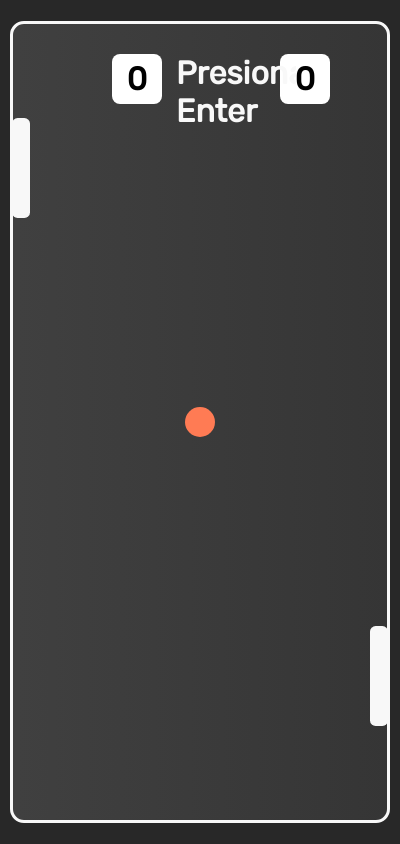
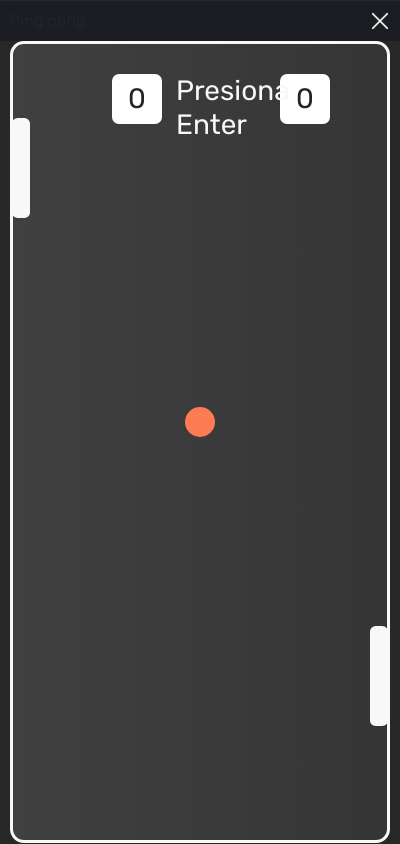
Before and after one commit to FernandoDC-MX/motion-project, an Electron app: page src/app/pingpong.html in a window 400 px wide. Drawn offline with Linux system fonts and the light colour scheme.

Commit message:
Barra agregada

```diff
--- a/src/app/css/pingpong.css
+++ b/src/app/css/pingpong.css
@@ -6,12 +6,101 @@
     font-family: 'Rubik';
     user-select: none;
 }
+.topBar{
+    display: flex;
+    flex-direction: row;
+    width: 100%;
+    height: 40px;
+    background-color: #1B1D23;
+    -webkit-user-select: none;
+    user-select: none;
+}
+
+.topBar > .titleBar{
+    display: flex;
+    flex-direction: row;
+    align-items: center;
+}
+
+.topBar > .titleBar{
+    display: flex;
+    flex-direction: row;
+    align-items: center;
+    width: 100%;
+}
+
+.titleBar > .toggleButton{
+    width: 45px;
+    height: 40px;
+    border: none;
+    outline: none;
+    background-color: transparent;
+    background-image: url('../icons/menu.png');
+    background-repeat: no-repeat;
+    background-position: center;
+    transition: 0.2s;
+    cursor: pointer;
+}
+
+.titleBar > .toggleButton:hover{
+    background-color: #272C36;
+}
+
+.titleBar > .toggleButton:active{
+    background-color: #4F9FEE;
+}
+
+.titleBar > img{
+    margin-left: 10px;
+}
+
+.titleBar > .title{
+    margin-left: 10px;
+    width: 100%;
+    line-height: 30px;
+    margin-top: 5px;
+    padding-bottom: 5px;
+    -webkit-app-region: drag;
+}
+
+.topBar > .titleBarBtns{
+    display: flex;
+    flex-direction: row;
+    width: 120px;
+    height: 40px;
+}
+
+.titleBarBtns > .topBtn{
+    width: 40px;
+    height: 40px;
+    border: none;
+    outline: none;
+    background-color: transparent;
+    background-repeat: no-repeat;
+    background-position: center;
+    transition: 0.2s;
+    cursor: pointer;
+}
+
+.titleBarBtns > .topBtn:hover{
+    background-color: #272C36;
+}
+
+.titleBarBtns > .topBtn:active{
+    background-color: #4F9EEE;
+}
+
+.titleBarBtns > .closeBtn{
+    background-image: url('../icons/close.png');
+}
+
 
 body {
 	height: 100vh;
 	width: 100%;
     background: #282828;
 	display: flex;
+    flex-direction: column;
 	justify-content: center;
 	align-items: center;
 }
--- a/src/app/js/pingpong.js
+++ b/src/app/js/pingpong.js
@@ -119,7 +119,7 @@ if (
 
 	ball_coord = initial_ball_coord;
 	ball.style = initial_ball.style;
-	message.innerHTML = 'Press Enter to Play Pong';
+	message.innerHTML = 'Presionar Enter';
 	message.style.left = 38 + 'vw';
 	return;
 }
--- a/src/app/pingpong.html
+++ b/src/app/pingpong.html
@@ -7,12 +7,29 @@
 		"width=device-width, initial-scale=1.0">
 	<title>Ping Pong</title>
 
+
+    <!-- Bootstrap css -->
+    <link rel="stylesheet" href="bootstrap/css/bootstrap.css">
+
 	<link rel="stylesheet" href="css/pingpong.css">
     <link rel="stylesheet" href="css/fonts.css">
+
 
 </head>
 
 <body>
+    <div class="topBar">
+        <div class="titleBar">
+            <div class="title">Ping pong</div>
+        </div>
+
+        <div class="titleBarBtns justify-content-end">
+            <button id="minimizeBtn" class="topBtn minimizeBtn d-none" title="Minimize"></button>
+            <button id="maximizeBtn" class="topBtn restoreBtn d-none" title="Maximize"></button>
+            <button id="closeBtn" class="topBtn closeBtn" title="Close"></button>
+        </div>
+    </div>
+
 	<div class="board">
 		<div class='ball'>
 			<div class="ball_effect"></div>
```
Also changed, not shown: main.js (+9 -1 lines).
